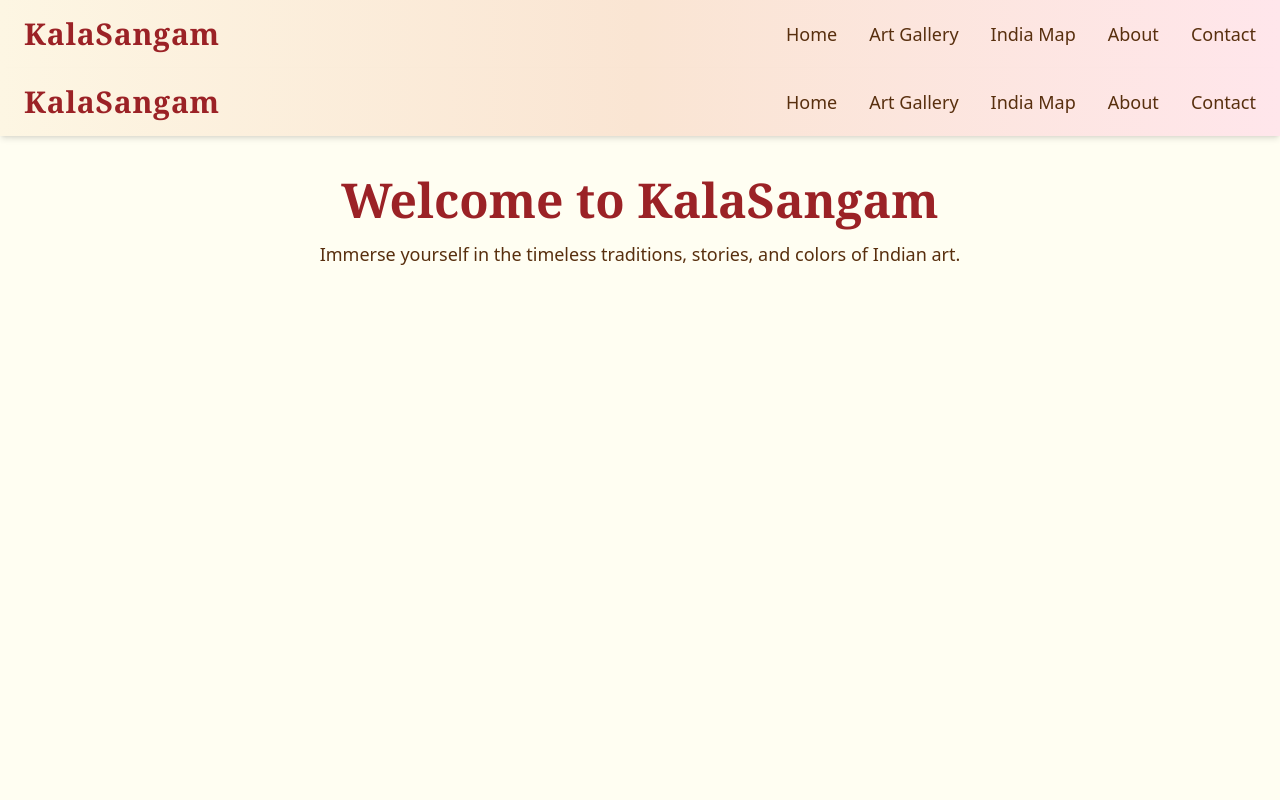
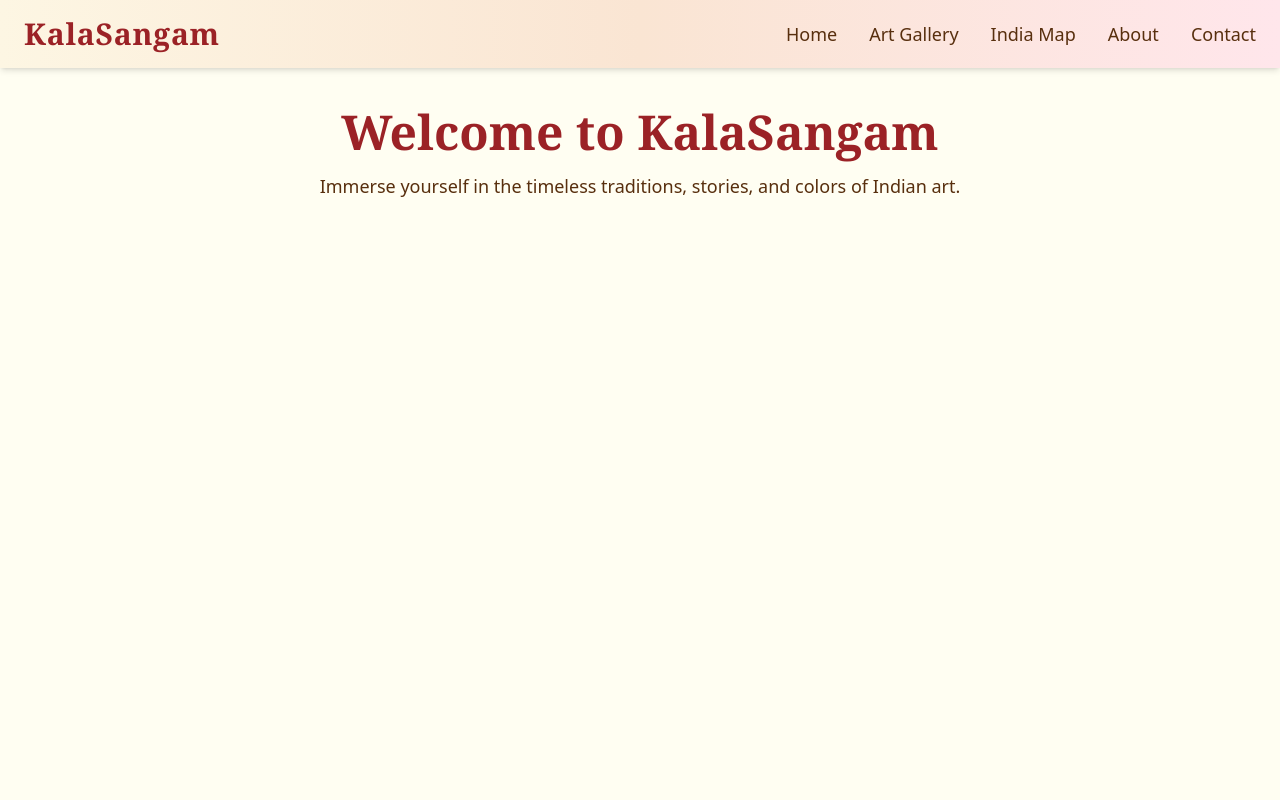
Before and after one commit to samanvitha7/Kalasangam, a React (Vite) app in the folder client/kala-sangam/: page / in a window 1280 px wide. Shown: the top 800 px of the page. Built offline with nearby package versions, Linux system fonts and the light colour scheme.

Commit message:
committing changes to the Kala Sangam project

```diff
--- a/client/kala-sangam/src/App.jsx
+++ b/client/kala-sangam/src/App.jsx
@@ -4,9 +4,11 @@ import { useRef, useState } from "react";
 import Header from "./components/Header.jsx";
 import Footer from "./components/Footer.jsx";
 import IndiaMap from "./components/IndiaMap.jsx";
-import ArtGallery from "./pages/ArtGallery.jsx"; // ✅ make sure this file exists!
+import ArtGallery from "./pages/ArtGallery.jsx";
+import Home from "./pages/Home.jsx";
 
-function Home() {
+function App() {
+  const location = useLocation();
   const [showMap, setShowMap] = useState(false);
   const mapRef = useRef(null);
 
@@ -24,39 +26,17 @@ function Home() {
   return (
     <>
       <Header onMapClick={handleShowMap} />
-
-      <main className="min-h-screen px-6 py-10 bg-[#fffef2] text-center scroll-smooth">
-        <h1 className="text-5xl font-bold font-serif text-[#9b2226]">
-          Welcome to KalaSangam
-        </h1>
-        <p className="text-lg text-[#582f0e] mt-4 max-w-2xl mx-auto">
-          Immerse yourself in the timeless traditions, stories, and colors of Indian art.
-        </p>
-
-        {showMap && (
-          <div
-            id="india-map"
-            ref={mapRef}
-            className="mt-16 flex items-center justify-center p-6"
-          >
-            <IndiaMap onStateClick={handleStateClick} />
-          </div>
-        )}
-      </main>
-
-      <Footer />
-    </>
-  );
-}
-
-function App() {
-  const location = useLocation();
-
-  return (
-    <>
-      <Header />
       <Routes>
-        <Route path="/" element={<Home />} />
+        <Route
+          path="/"
+          element={
+            <Home
+              showMap={showMap}
+              mapRef={mapRef}
+              onStateClick={handleStateClick}
+            />
+          }
+        />
         <Route path="/gallery" element={<ArtGallery />} />
       </Routes>
       <Footer />
--- a/client/kala-sangam/src/components/Home.jsx
+++ b/client/kala-sangam/src/pages/Home.jsx
@@ -1,21 +1,6 @@
-import { useRef, useState } from 'react';
 import IndiaMap from '../components/IndiaMap.jsx';
 
-export default function Home() {
-  const [showMap, setShowMap] = useState(false);
-  const mapRef = useRef(null);
-
-  const handleStateClick = (stateName) => {
-    alert(`You clicked on ${stateName}`);
-  };
-
-  const handleShowMap = () => {
-    setShowMap(true);
-    setTimeout(() => {
-      mapRef.current?.scrollIntoView({ behavior: 'smooth' });
-    }, 100);
-  };
-
+export default function Home({ showMap, mapRef, onStateClick }) {
   return (
     <main className="min-h-screen px-6 py-10 bg-[#fffef2] text-center scroll-smooth">
       <h1 className="text-5xl font-bold font-serif text-[#9b2226]">
@@ -26,20 +11,14 @@ export default function Home() {
         Immerse yourself in the timeless traditions, stories, and colors of Indian art.
       </p>
 
-      <button
-        onClick={handleShowMap}
-        className="mt-6 px-4 py-2 bg-[#9b2226] text-white rounded-lg"
-      >
-        Show India Map
-      </button>
-
+      {/* 👇 India Map shown if `showMap` is true */}
       {showMap && (
         <div
           id="india-map"
           ref={mapRef}
           className="mt-16 flex items-center justify-center p-6"
         >
-          <IndiaMap onStateClick={handleStateClick} />
+          <IndiaMap onStateClick={onStateClick} />
         </div>
       )}
     </main>
```
